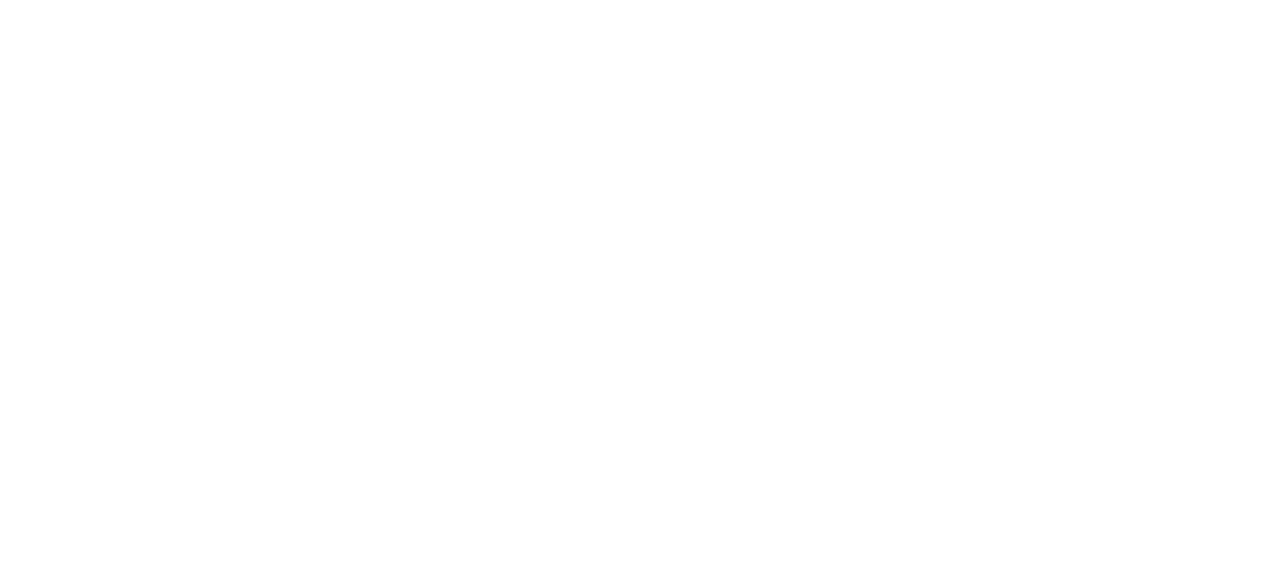
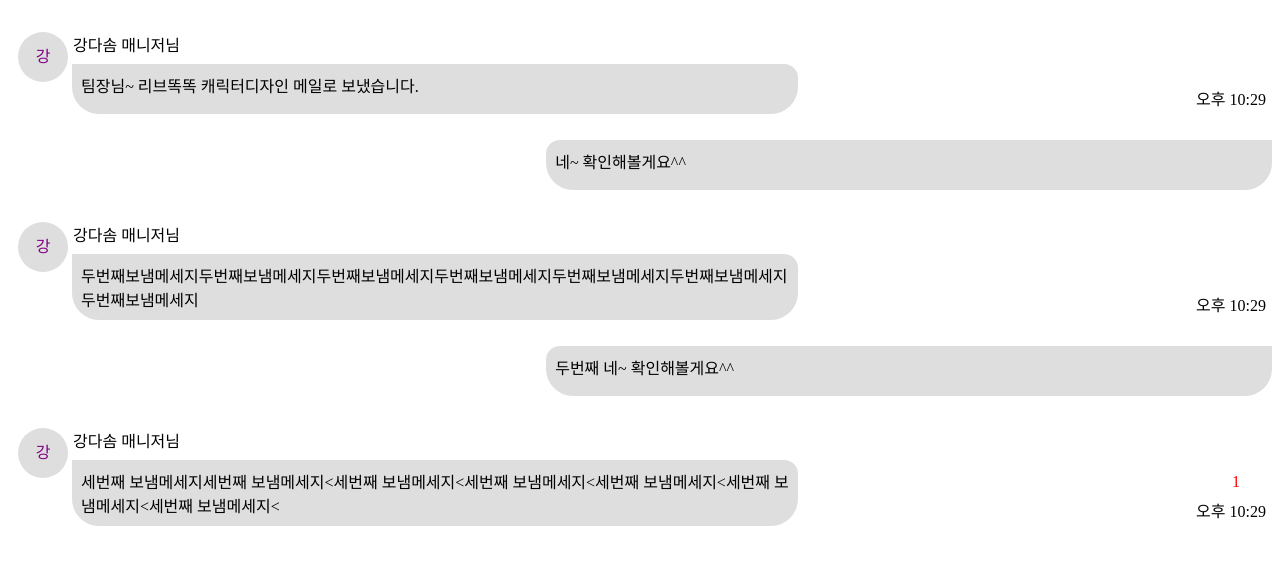
Before and after one commit to motion2015/aha, a plain HTML site: page mobile/tobe.html in a window 1280 px wide. Drawn offline with Linux system fonts and the light colour scheme.

Commit message:
tobe.html

```diff
--- a/mobile/tobe.html
+++ b/mobile/tobe.html
@@ -17,7 +17,7 @@
     height: 50px;
     border-radius: 100%;
     background-color: #dedede;
-    color: #f00;
+    color: purple;
     line-height: 50px;
     text-align: center;}
 .sendNic{position: absolute;
@@ -40,12 +40,15 @@
     .new{
     position: absolute;
     bottom: 45px;
-    right: 32px;}
+    right: 32px;color:#f00}
     .time{position: absolute;
     bottom: 14px;
     right: 6px;}
 
     .msg{display: none}
+    .msg.on{display:block}
+    .msg.read .new{display:none}
+
 </style>
 <body>
  <p id="demo"></p>
@@ -91,30 +94,17 @@
 </div>
 <script>
 $( document ).ready(function() {
-      var messageLen = $('.msg').length;
-      for (var i=0;i<messageLen;i++){
-        setInterval(function(i){
-
-            $('.show_'+i).css('display','block');
-            //console.log(i-1)
-
-
-        }, 1000);
-        console.log("======="+i)
-      };
-
+        var timer = setInterval(outer(), 1000);
         function outer() {
           var count = 0;
           var inner = function () {
-            return ++count;
+            if(count>6){ clearInterval(timer); }
+            $('.show_'+count).addClass("on");
+            $('.show_'+parseInt(count-1)).addClass("read");
+             ++count;
           };
-
           return inner;
         }
-        var increase = outer();
-        console.log(increase());
-        console.log(increase());
-
 
 });
 
```
